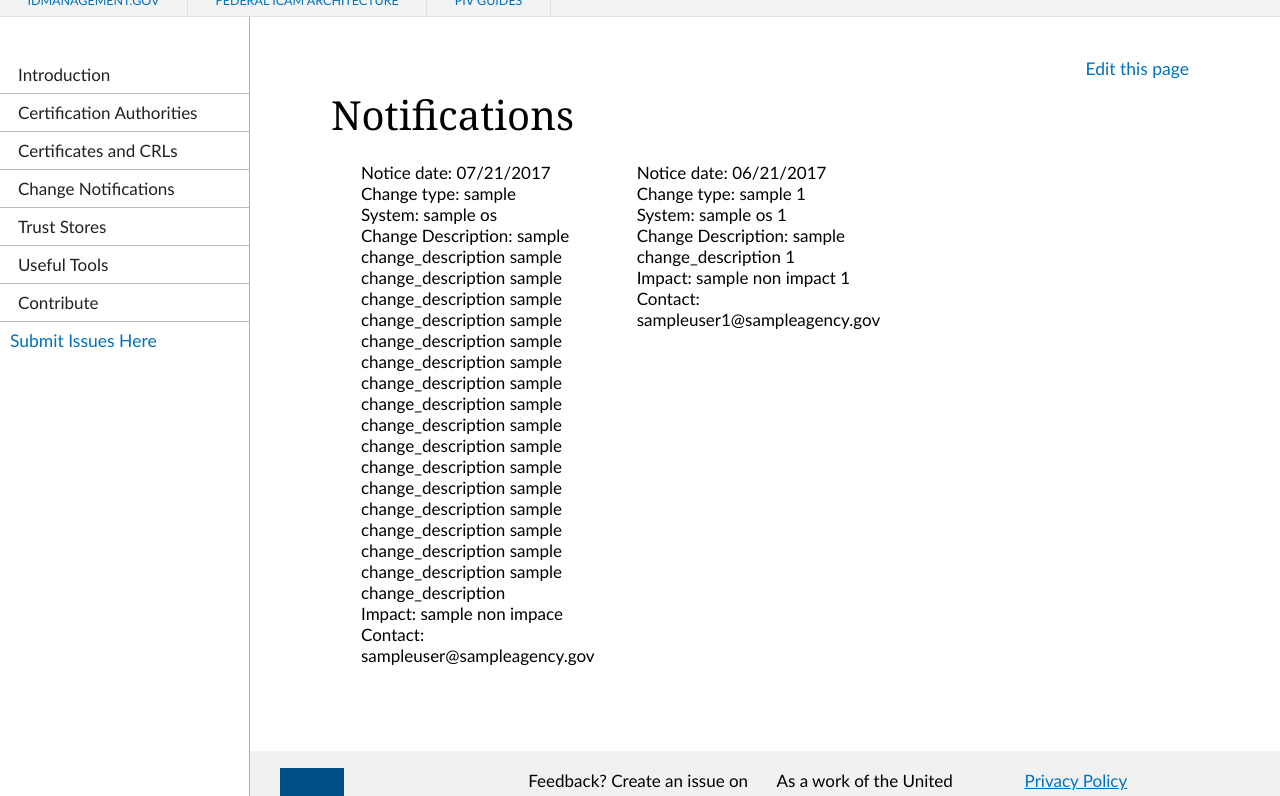
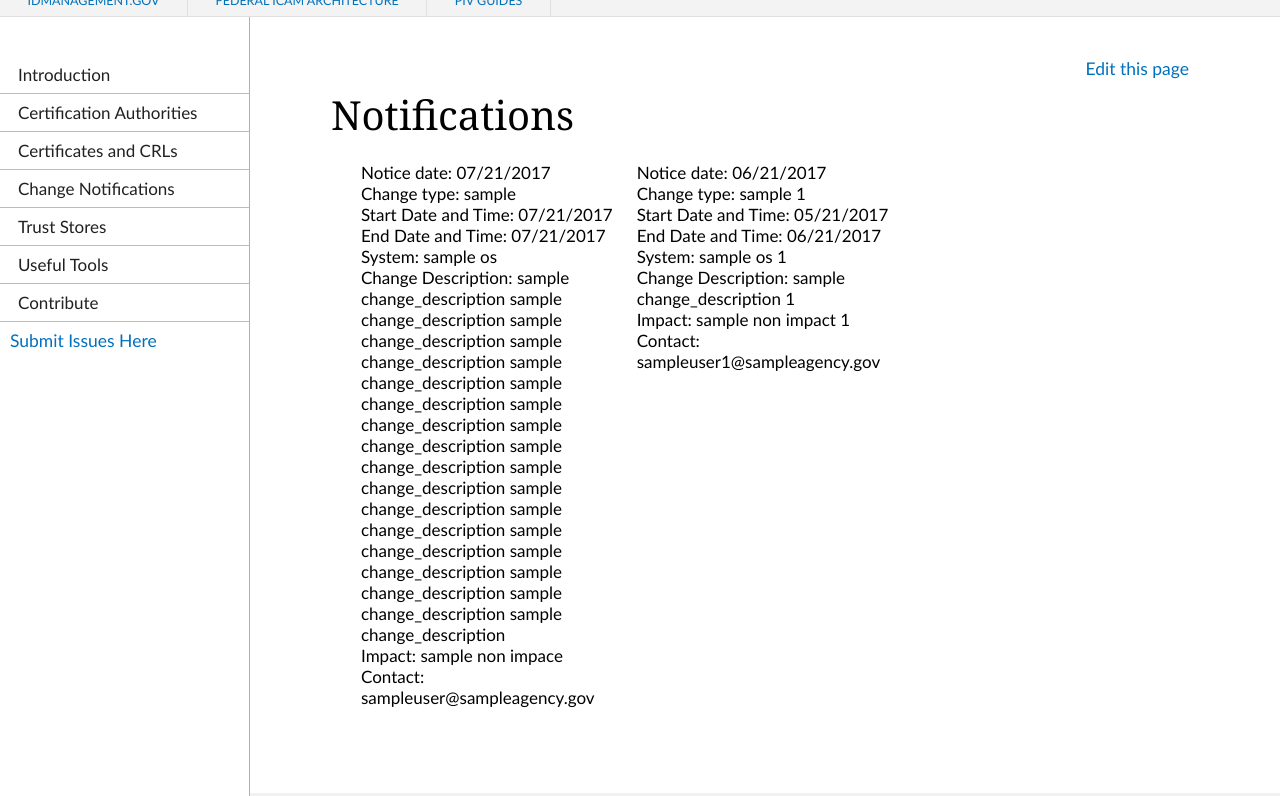
Before and after one commit to GSA/fpki-guides, a Jekyll site: the page built from pages/notifications.html, in a window 1280 px wide and 900 px high, cut to the strip 104-900 px from the top of the window. Built offline with Jekyll 4.4.1, drawn with Linux system fonts in a browser that asks for light colours; nearby versions of some CDN libraries; some of the changed lines change nothing that is shown.

Commit message:
Update notifications.yml

```diff
--- a/_data/notifications.yml
+++ b/_data/notifications.yml
@@ -2,8 +2,8 @@
 #format:
 #notice_date: "<date in MM/DD/YYYY format>"
 #change_type: "<your change_type>"
-#start_date_and_time: "<in MM/DD/YYYY format>"
-#end_date_and_time: "<in MM/DD/YYYY format>"
+#start_date_time: "<in MM/DD/YYYY format>"
+#end_date_time: "<in MM/DD/YYYY format>"
 #system: "<Operating system, Application etc>"
 #change_description: "<detailed statement>"
 #impact: "<impact statement>"
@@ -12,8 +12,8 @@
 
 - notice_date: 07/21/2017
   change_type: sample
-  start_date_and_time: 07/21/2017
-  end_date_and_time: 07/21/2017
+  start_date_time: 07/21/2017
+  end_date_time: 07/21/2017
   system: sample os
   change_description: sample change_description sample change_description sample change_description sample change_description sample change_description sample change_description sample change_description sample change_description sample change_description sample change_description sample change_description sample change_description sample change_description sample change_description sample change_description sample change_description sample change_description
   impact: sample non impace
@@ -21,8 +21,8 @@
 
 - notice_date: 06/21/2017
   change_type: sample 1
-  start_date_and_time: 05/21/2017
-  end_date_and_time: 06/21/2017
+  start_date_time: 05/21/2017
+  end_date_time: 06/21/2017
   system: sample os 1
   change_description: sample change_description 1
   impact: sample non impact 1
```
